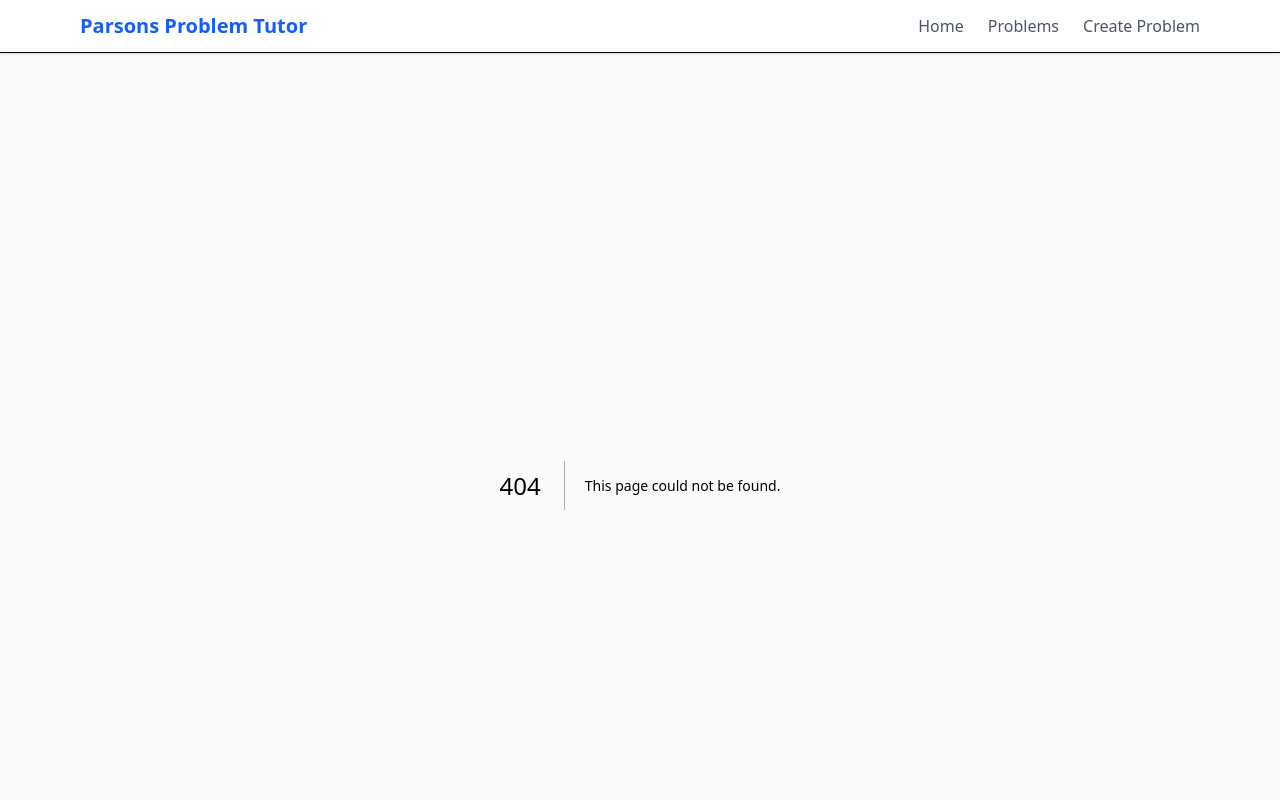
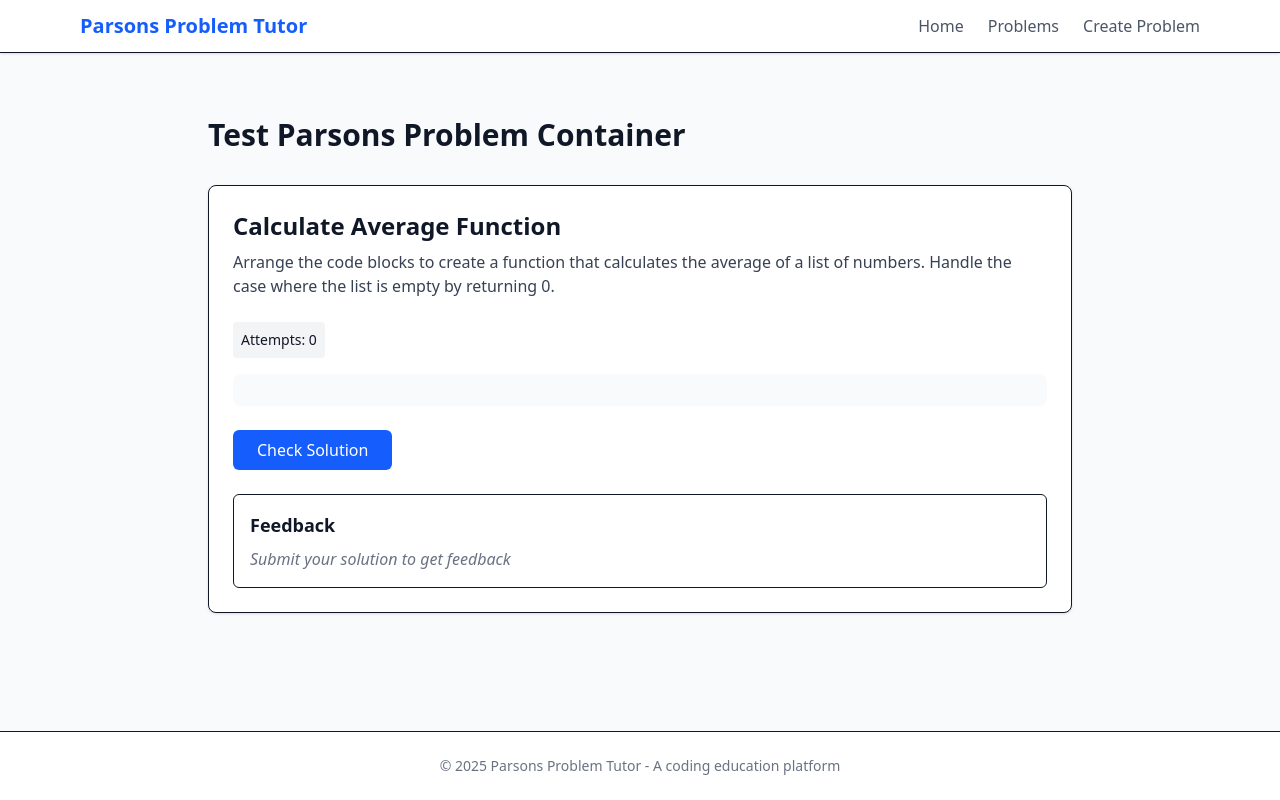
Before and after one commit to Athira-L-I/v2-parsons-ai-tutor, a Next.js app: page /test/test-parsons-container in a window 1280 px wide. Before the commit this address had no page. Shown: the top 800 px of the page. Built offline with nearby package versions, Linux system fonts and the light colour scheme; no server answers.

Commit message:
Created ParsonsProblemContainer

```diff
--- a/src/components/ParsonsBoard.tsx
+++ b/src/components/ParsonsBoard.tsx
@@ -19,39 +19,32 @@ const ParsonsBoard: React.FC = () => {
   const [sortableBlocks, setSortableBlocks] = useState<BlockItem[]>([]);
   const [trashBlocks, setTrashBlocks] = useState<BlockItem[]>([]);
   const [draggedItem, setDraggedItem] = useState<BlockItem | null>(null);
+  const [mounted, setMounted] = useState(false);
 
   // Initialize blocks from the current problem
   useEffect(() => {
     if (!currentProblem) return;
 
+    // Only run on the client
     const lines = currentProblem.initial.split('\n').filter(line => line.trim());
-
     const initialBlocks = lines.map((line, index) => {
-      // Detect if the line is a distractor
       const isDistractor = line.includes('#distractor');
       const cleanLine = isDistractor ? line.replace(/#distractor\s*$/, '') : line;
-
-      // Calculate initial indentation level
-      const indentMatch = cleanLine.match(/^\s*/);
-      const indentLevel = indentMatch ? Math.floor(indentMatch[0].length / 4) : 0;
-
       return {
         id: `block-${index}`,
         text: cleanLine.trimStart(),
-        indentation: 0, // Start with zero indentation
+        indentation: 0,
         isDistractor
       };
     });
 
-    // Shuffle the blocks
+    // Shuffle only on the client
     const shuffledBlocks = [...initialBlocks].sort(() => Math.random() - 0.5);
 
     if (currentProblem.options.trashId) {
-      // If trash is enabled, place blocks in trash area initially
       setSortableBlocks([]);
       setTrashBlocks([...shuffledBlocks]);
     } else {
-      // If no trash, all blocks go to sortable area
       setSortableBlocks([...shuffledBlocks]);
       setTrashBlocks([]);
     }
@@ -178,6 +171,10 @@ const ParsonsBoard: React.FC = () => {
     updateSolution(updatedBlocks);
   };
 
+  /*
+  useEffect(() => { setMounted(true); }, []);
+  if (!mounted) return null; // or a loading spinner
+  */
   return (
     <div className="flex flex-col md:flex-row gap-4 w-full">
       {/* Trash area */}
--- /dev/null
+++ b/src/components/ParsonsProblemContainer.tsx
@@ -0,0 +1,116 @@
+import React, { useEffect, useState } from 'react';
+import { useParsonsContext } from '@/contexts/ParsonsContext';
+import dynamic from 'next/dynamic';
+import SolutionChecker from './SolutionChecker';
+import FeedbackPanel from './FeedbackPanel';
+import { ParsonsSettings } from '@/@types/types';
+
+// Use dynamic import for the ParsonsWidget component since it relies on browser APIs
+const ParsonsWidgetComponent = dynamic(() => import('./ParsonsWidget'), {
+  ssr: false,
+  loading: () => (
+    <div className="flex justify-center items-center h-64">
+      <div className="animate-spin rounded-full h-12 w-12 border-t-2 border-b-2 border-blue-500"></div>
+    </div>
+  )
+});
+
+interface ParsonsProblemContainerProps {
+  problemId?: string;
+  initialProblem?: ParsonsSettings;
+  title?: string;
+  description?: string;
+  showUploader?: boolean;
+}
+
+/**
+ * Main container component that brings together all Parsons Problem components
+ */
+const ParsonsProblemContainer: React.FC<ParsonsProblemContainerProps> = ({
+  problemId,
+  initialProblem,
+  title = '',
+  description = '',
+  showUploader = false
+}) => {
+  const {
+    currentProblem,
+    setCurrentProblem,
+    userSolution,
+    isCorrect,
+    feedback,
+    attempts,
+    resetContext
+  } = useParsonsContext();
+
+  // Track the current problem ID to detect changes
+  const [lastProblemId, setLastProblemId] = useState<string | undefined>(problemId);
+
+  // Initialize with the provided problem if available
+  useEffect(() => {
+    // Only set the problem if it's different from the current one
+    if (initialProblem && (!currentProblem || initialProblem !== currentProblem)) {
+      setCurrentProblem(initialProblem);
+    }
+
+    // If the problemId changes, we should reset context
+    if (problemId !== lastProblemId) {
+      resetContext();
+      setLastProblemId(problemId);
+    }
+  }, [initialProblem, currentProblem, setCurrentProblem, problemId, lastProblemId, resetContext]);
+
+  // Handle completion of the check
+  const handleCheckComplete = (isCorrect: boolean) => {
+    console.log("Solution checked, is correct:", isCorrect);
+  };
+
+  return (
+    <div className="parsons-problem-container">
+      <div className="mb-6">
+        <h1 className="text-2xl font-bold mb-2">{title}</h1>
+        {description && (
+          <p className="text-gray-700">{description}</p>
+        )}
+      </div>
+
+      {currentProblem && (
+        <>
+          <div className="mb-4">
+            <div className="stats flex gap-4 text-sm mb-4">
+              <div className="stat bg-gray-100 p-2 rounded">
+                <span className="font-medium">Attempts:</span> {attempts}
+              </div>
+              {isCorrect !== null && (
+                <div className={`stat p-2 rounded ${
+                  isCorrect ? 'bg-green-100 text-green-800' : 'bg-red-100 text-red-800'
+                }`}>
+                  <span className="font-medium">Status:</span> {isCorrect ? 'Correct' : 'Incorrect'}
+                </div>
+              )}
+            </div>
+          </div>
+
+          {/* Load the Parsons puzzle component */}
+          <ParsonsWidgetComponent
+            problemId={problemId}
+            onCheckSolution={handleCheckComplete}
+          />
+
+          <FeedbackPanel />
+
+          {userSolution.length > 0 && (
+            <div className="mt-6 p-4 border rounded-md bg-gray-50">
+              <h3 className="text-lg font-semibold mb-2">Current Solution</h3>
+              <pre className="bg-white p-3 rounded border font-mono text-sm overflow-x-auto">
+                {userSolution.join('\n')}
+              </pre>
+            </div>
+          )}
+        </>
+      )}
+    </div>
+  );
+};
+
+export default ParsonsProblemContainer;
--- /dev/null
+++ b/src/pages/test/test-parsons-container.tsx
@@ -0,0 +1,43 @@
+import React from 'react';
+import { NextPage } from 'next';
+import ParsonsProblemContainer from '@/components/ParsonsProblemContainer';
+import { ParsonsGrader } from '@/@types/types';
+
+const TestParsonsProblemContainerPage: NextPage = () => {
+  // Sample problem for testing
+  const sampleProblem = {
+    initial:
+      "def calculate_average(numbers):\n" +
+      "    if not numbers:\n" +
+      "        return 0\n" +
+      "    total = sum(numbers)\n" +
+      "    return total / len(numbers)\n" +
+      "# This is a distractor line #distractor\n" +
+      "# Another distractor line #distractor",
+    options: {
+      sortableId: 'sortable',
+      trashId: 'sortableTrash',
+      max_wrong_lines: 2,
+      can_indent: true,
+      grader: ParsonsGrader.LineBased,
+      exec_limit: 2500,
+      show_feedback: true
+    }
+  };
+
+  return (
+    <div className="container mx-auto px-4 py-8 max-w-4xl">
+      <h1 className="text-3xl font-bold mb-8">Test Parsons Problem Container</h1>
+
+      <div className="bg-white p-6 border rounded-lg shadow-sm">
+        <ParsonsProblemContainer
+          title="Calculate Average Function"
+          description="Arrange the code blocks to create a function that calculates the average of a list of numbers. Handle the case where the list is empty by returning 0."
+          initialProblem={sampleProblem}
+        />
+      </div>
+    </div>
+  );
+};
+
+export default TestParsonsProblemContainerPage;
```
